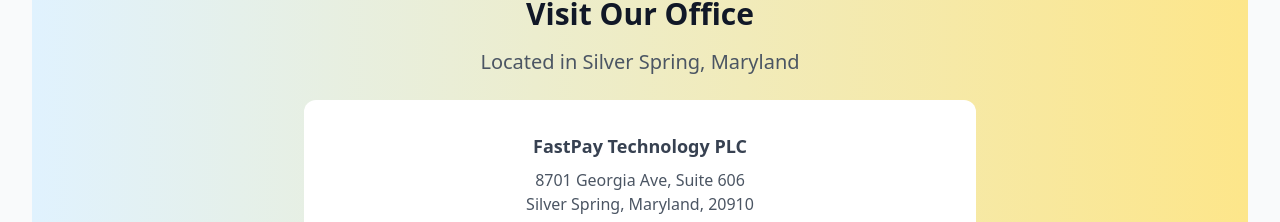
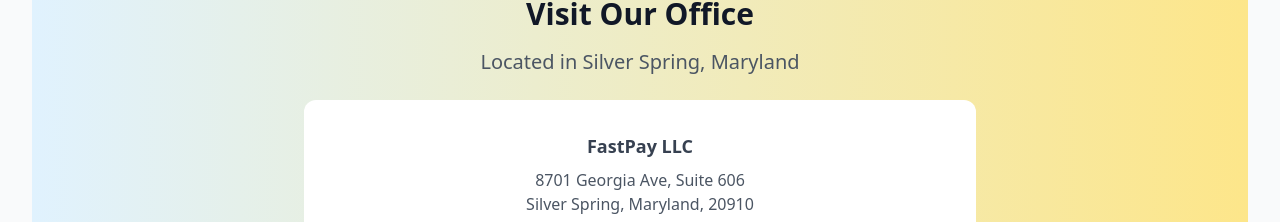
Before and after one commit to motumag/fpnewlandingpage, a React (Vite) app: page /contact in a window 1280 px wide. Shown: the part 1820-2042 px from the top of the page. Built offline with nearby package versions, Linux system fonts and the light colour scheme.

Commit message:
changed to llc

```diff
--- a/src/pages/ContactUs.jsx
+++ b/src/pages/ContactUs.jsx
@@ -262,7 +262,7 @@
             </p>
             <div className="bg-white rounded-xl p-8 max-w-2xl mx-auto space-y-4">
               <div>
-                <p className="text-gray-700 mb-2 font-semibold text-lg">FastPay Technology PLC</p>
+                <p className="text-gray-700 mb-2 font-semibold text-lg">FastPay LLC</p>
                 <p className="text-gray-600">8701 Georgia Ave, Suite 606</p>
                 <p className="text-gray-600">Silver Spring, Maryland, 20910</p>
               </div>
```
